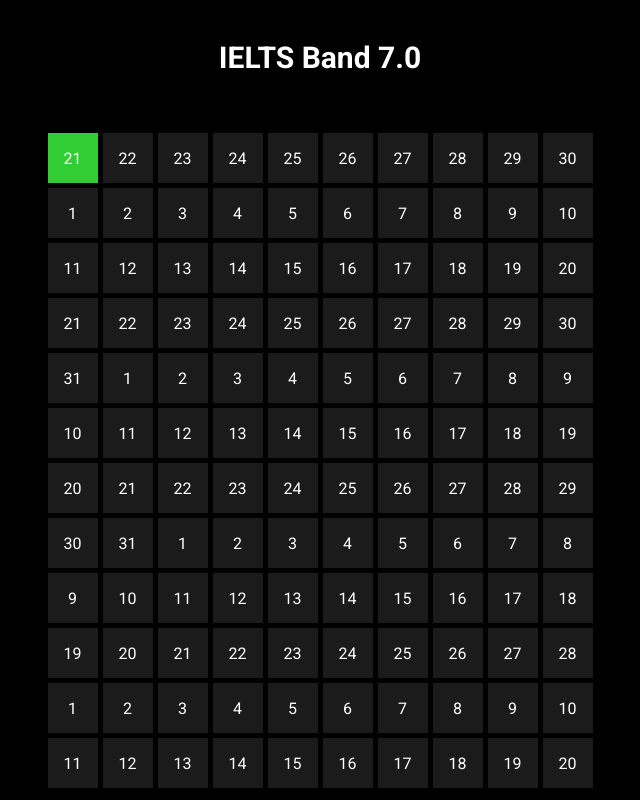
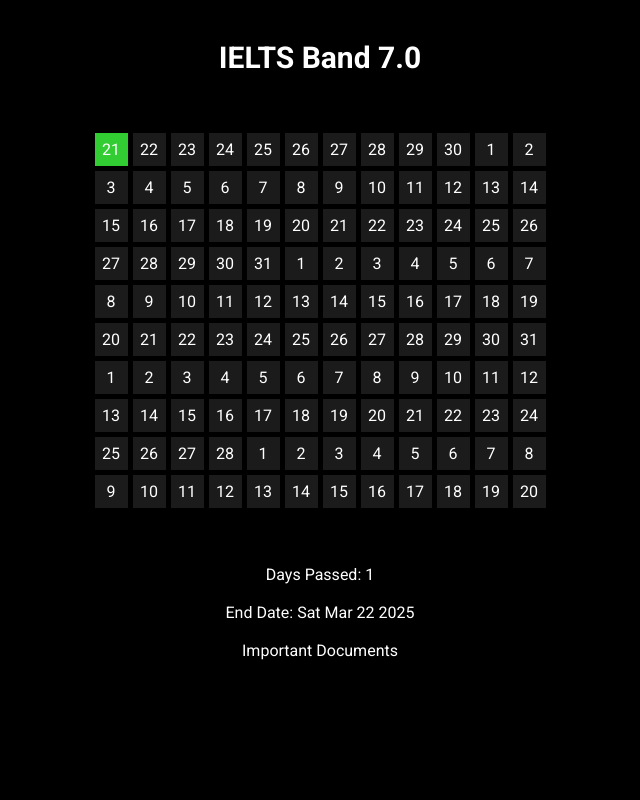
Before and after one commit to akramthedev/die-deutsch-traum, a React (Create React App) app: page / in a window 1280 px wide. Shown: the whole page, without its empty margins (320-960 px from the left). Built offline with nearby package versions, Linux system fonts and the light colour scheme.

Commit message:
Update App.css

```diff
--- a/src/App.css
+++ b/src/App.css
@@ -26,14 +26,14 @@
 
   .grid {
     display: grid;
-    grid-template-columns: repeat(10, 50px);
-    grid-template-rows: repeat(6, 50px);
+    grid-template-columns: repeat(12, 33px);
+    grid-template-rows: repeat(10, 33px);
     gap: 5px;
   }
 
   .square {
-    width: 50px;
-    height: 50px;
+    width: 33px;
+    height: 33px;
     background-color: rgb(27, 27, 27);
      display: flex;
     color: white;
```
